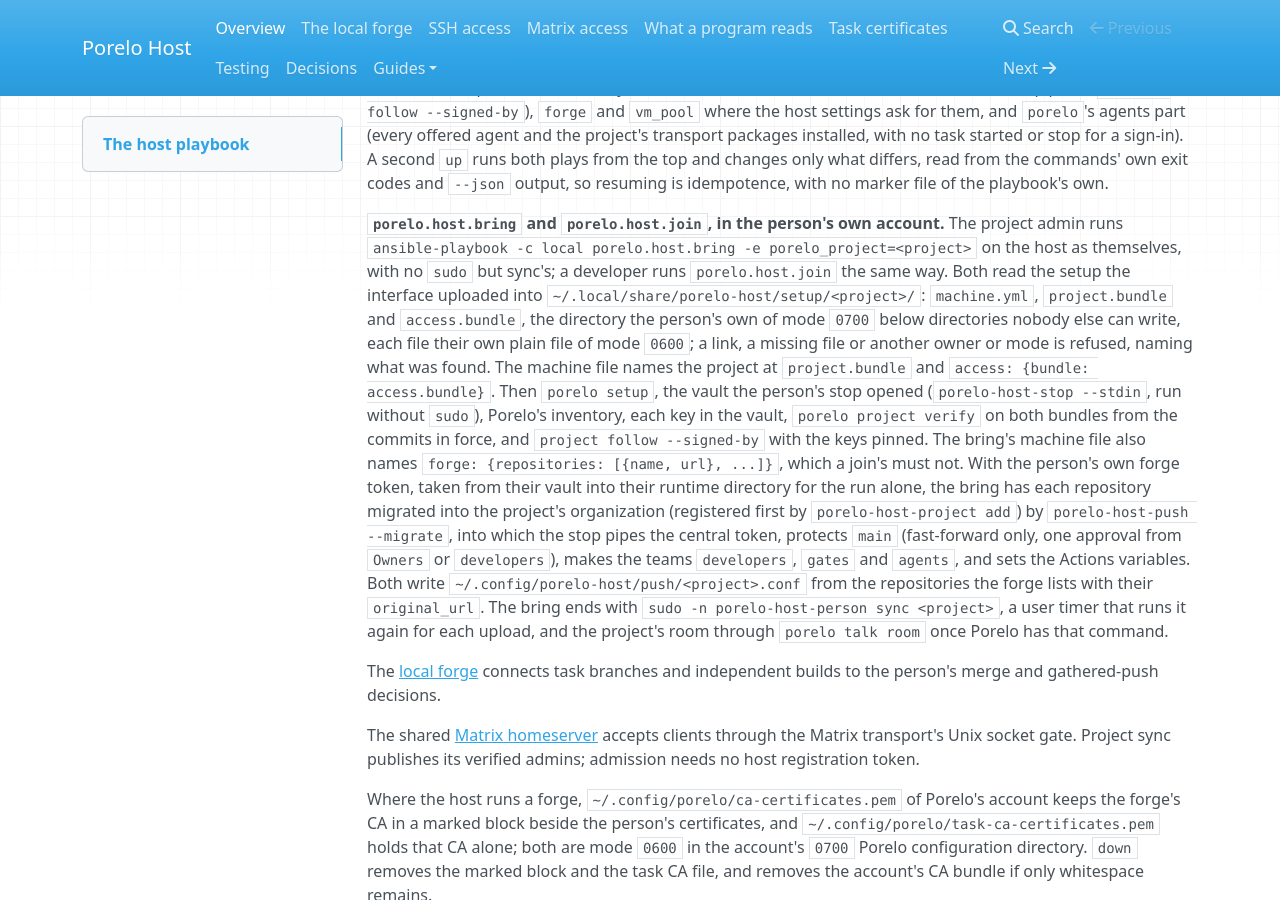
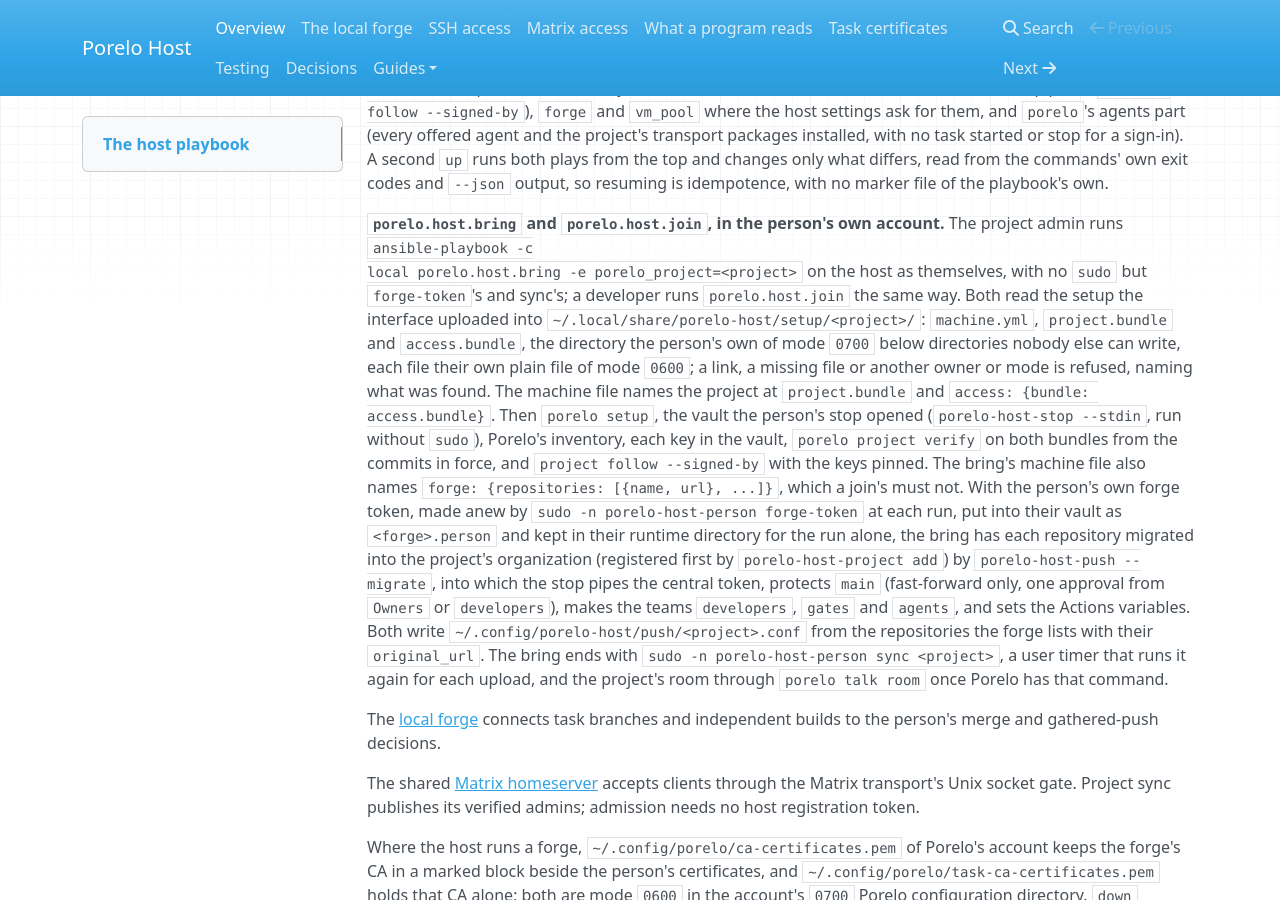
Before and after one commit to porelo-ai/porelo-host, an MkDocs documentation site: the page built from doc/index.md, in a window 1280 px wide and 900 px high, scrolled down 379 px. Built offline with MkDocs 1.6.1, drawn with Linux system fonts in a browser that asks for light colours; nearby versions of some CDN libraries.

Commit message:
Have Porelo judge a task's certificate, give bring the person's token
Assisted-by: Claude Code, claude-opus-5-5
Assisted-by: Antigravity CLI, gemini-4-argon-high

```diff
--- a/doc/index.md
+++ b/doc/index.md
@@ -18,22 +18,24 @@ agents part (every offered agent and the project's transport packages installed,
 sign-in). A second `up` runs both plays from the top and changes only what differs, read from the commands' own exit
 codes and `--json` output, so resuming is idempotence, with no marker file of the playbook's own.
 
-**`porelo.host.bring` and `porelo.host.join`, in the person's own account.** The project admin runs
-`ansible-playbook -c local porelo.host.bring -e porelo_project=<project>` on the host as themselves, with no `sudo` but
+**`porelo.host.bring` and `porelo.host.join`, in the person's own account.** The project admin runs `ansible-playbook -c
+local porelo.host.bring -e porelo_project=<project>` on the host as themselves, with no `sudo` but `forge-token`'s and
 sync's; a developer runs `porelo.host.join` the same way. Both read the setup the interface uploaded into
 `~/.local/share/porelo-host/setup/<project>/`: `machine.yml`, `project.bundle` and `access.bundle`, the directory the
-person's own of mode `0700` below directories nobody else can write, each file their own plain file of mode `0600`;
-a link, a missing file or another owner or mode is refused, naming what was found. The machine file names the project
-at `project.bundle` and `access: {bundle: access.bundle}`. Then `porelo setup`, the vault the person's stop opened
+person's own of mode `0700` below directories nobody else can write, each file their own plain file of mode `0600`; a
+link, a missing file or another owner or mode is refused, naming what was found. The machine file names the project at
+`project.bundle` and `access: {bundle: access.bundle}`. Then `porelo setup`, the vault the person's stop opened
 (`porelo-host-stop --stdin`, run without `sudo`), Porelo's inventory, each key in the vault, `porelo project verify` on
 both bundles from the commits in force, and `project follow --signed-by` with the keys pinned. The bring's machine file
-also names `forge: {repositories: [{name, url}, ...]}`, which a join's must not. With the person's own forge token, taken
-from their vault into their runtime directory for the run alone, the bring has each repository migrated into the
-project's organization (registered first by `porelo-host-project add`) by `porelo-host-push --migrate`, into which the
-stop pipes the central token, protects `main` (fast-forward only, one approval from `Owners` or `developers`), makes
-the teams `developers`, `gates` and `agents`, and sets the Actions variables. Both write `~/.config/porelo-host/push/<project>.conf` from the repositories
-the forge lists with their `original_url`. The bring ends with `sudo -n porelo-host-person sync <project>`, a user
-timer that runs it again for each upload, and the project's room through `porelo talk room` once Porelo has that command.
+also names `forge: {repositories: [{name, url}, ...]}`, which a join's must not. With the person's own forge token, made
+anew by `sudo -n porelo-host-person forge-token` at each run, put into their vault as `<forge>.person` and kept in their
+runtime directory for the run alone, the bring has each repository migrated into the project's organization (registered
+first by `porelo-host-project add`) by `porelo-host-push --migrate`, into which the stop pipes the central token,
+protects `main` (fast-forward only, one approval from `Owners` or `developers`), makes the teams `developers`, `gates`
+and `agents`, and sets the Actions variables. Both write `~/.config/porelo-host/push/<project>.conf` from the
+repositories the forge lists with their `original_url`. The bring ends with `sudo -n porelo-host-person sync <project>`,
+a user timer that runs it again for each upload, and the project's room through `porelo talk room` once Porelo has that
+command.
 
 The [local forge](local-forge.md) connects task branches and independent builds to the person's merge and gathered-push
 decisions.
```
Also changed, not shown: CHANGELOG.md (+14 -9 lines), doc/lines.md (+2 -4 lines), doc/local-forge.md (+6 -8 lines), doc/task-certificates.md (+16 -5 lines), roles/porelo/README.md (+1 -1 lines), 11 other files.
